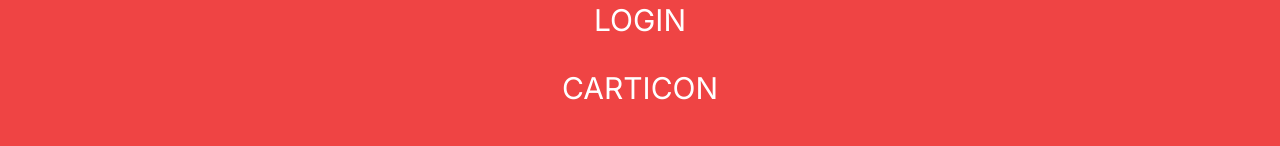
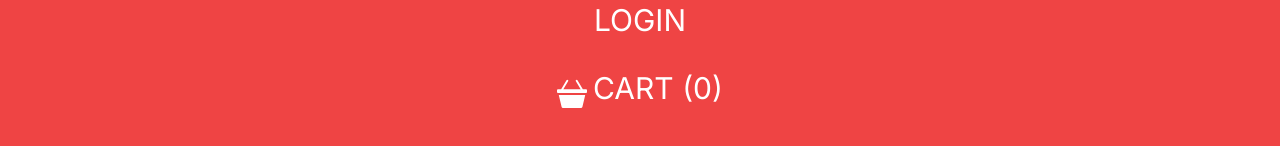
Before and after one commit to anoopraju31/restaurant-food-delivery-app, a Next.js app: page / in a window 1280 px wide. Shown: the part 530-676 px from the top of the page. Built offline with nearby package versions, Linux system fonts and the light colour scheme.

Commit message:
Cart Icon component - styled

```diff
--- a/src/components/CartIcon.tsx
+++ b/src/components/CartIcon.tsx
@@ -1,7 +1,14 @@
-import React from 'react'
+import { BsFillBasket3Fill } from 'react-icons/bs'
 
 const CartIcon = () => {
-	return <div>CartIcon</div>
+	return (
+		<div className='flex items-center gap-4'>
+			<div className='relative w-8 h-8 md:w-5 md:h-5'>
+				<BsFillBasket3Fill />
+			</div>
+			<span>Cart (0)</span>
+		</div>
+	)
 }
 
 export default CartIcon
```
